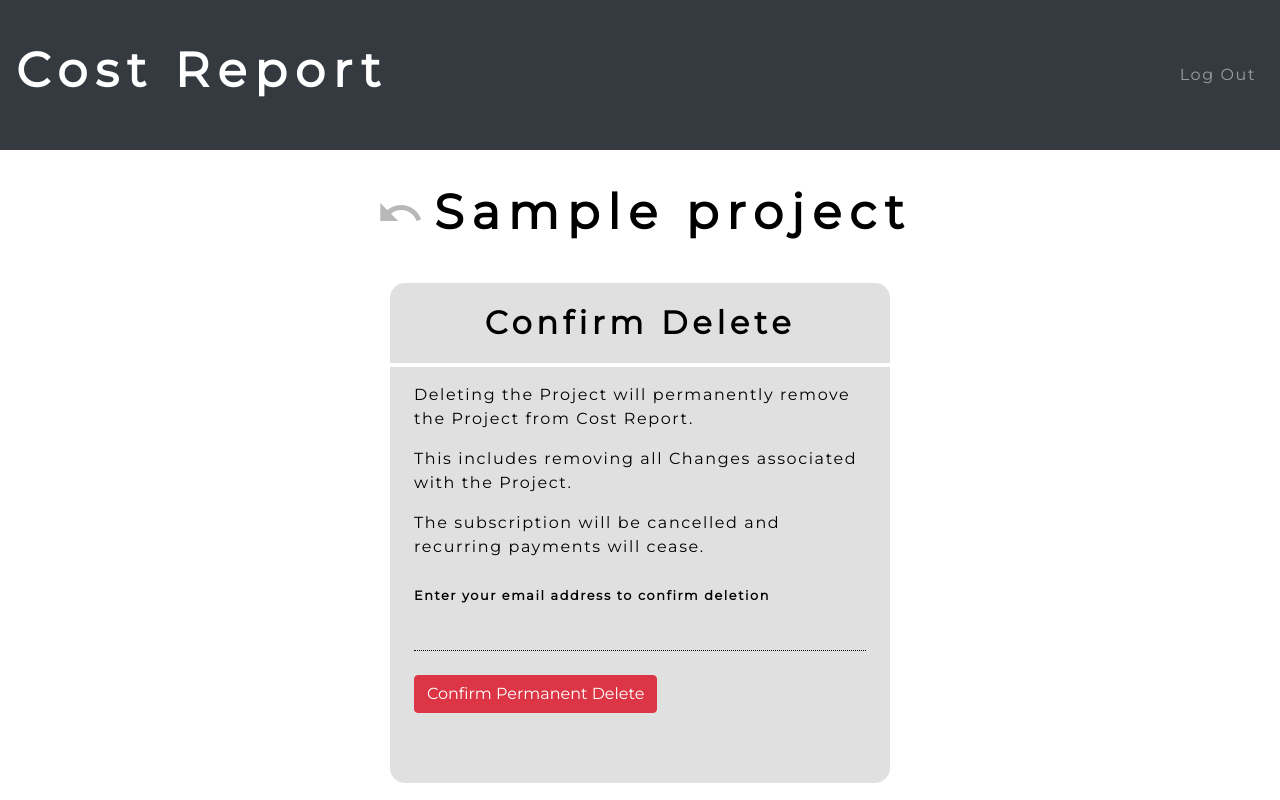
After one commit to dkeddie/MS4-Cost-Report, a Django app: page /project/delete_project/1/ in a window 1280 px wide. The commit adds this page. Run offline with Django 3.2, Linux system fonts and the light colour scheme; a user stored in the database is signed in; tables that the repository leaves empty hold one stand-in row (values such as "Sample post"); some libraries are stand-ins or nearby versions.

Commit message:
Feat: Option to Delete Project added to Project Admin View

```diff
--- a/home/views.py
+++ b/home/views.py
@@ -26,7 +26,6 @@ stripe.api_key = settings.STRIPE_SECRET_KEY
 def index(request):
     """ A view to return the index page """
     user = request.user
-    print(user.email)
 
     # Update User Profile details direct on the index page
     if request.POST:
--- a/payments/templates/payments/thank_you.html
+++ b/payments/templates/payments/thank_you.html
@@ -33,7 +33,7 @@
           <p>You can view and edit this subscription in the Project Admin panel, or click <a
               href="{% url 'project_admin' project_id %}"><strong>here</strong></a> to go there now</p>
           <br>
-          <p>You will shortly be re-directed back to the <a href="{% url 'home' %}"></a> page</p>
+          <p>You will shortly be re-directed back to the <a href="{% url 'home' %}">home</a> page</p>
         </div>
       </div>
 
--- a/payments/urls.py
+++ b/payments/urls.py
@@ -6,5 +6,6 @@ urlpatterns = [
     path('payment-method/', views.payment_method, name='payment_method'),
     path('thank_you/', views.card, name='card'),
     path('customer-portal/<stripe_user>/<project_id>', views.customer_portal, name='customer_portal'),
+    path('customer-portal-email/<stripe_user>/', views.customer_portal_email, name='customer_portal_email'),
     path('stripe-webhooks/', webhooks.stripe_webhooks, name='stripe_webhooks'),
 ]
--- a/project/templates/project/admin.html
+++ b/project/templates/project/admin.html
@@ -53,12 +53,15 @@
         </div>
       </form>
       <br>
-      <br>
         <div class="col-12 mx-2">
           <form method="POST" action="{% url 'customer_portal' stripeUser project.id %}">
             {% csrf_token %}
             <button class="btn btn-rect" type="submit">Manage Subscription</button>
           </form>
+      </div>
+      <br>
+      <div class="col-12 mx-2">
+        <a href="{% url 'delete_project' project.id %}" class="btn btn-delete">Delete Project</a>
       </div>
     </div>
 
--- /dev/null
+++ b/project/templates/project/delete_project.html
@@ -0,0 +1,54 @@
+{% extends "base.html" %}
+{% load static %}
+
+
+{% block page_header %}
+<div class="container header-container">
+  <div class="row">
+    <div class="col"></div>
+  </div>
+</div>
+{% endblock %}
+
+{% block content %}
+<div class="container">
+  <div class="row align-items-center" id="sub-heading">
+    <div class="d-inline-flex mx-auto">
+      <a href="{% url 'project_admin' project.id %}" class="my-auto mx-2">
+        <span class="material-icons-outlined">
+          undo
+        </span>
+      </a>
+      <h2 class="my-3 text-center">{{ project.project_name }}</h2>
+    </div>
+  </div>
+  <div class="row justify-content-center">
+
+    <!-- 'PROJECT DETAILS' CONTAINER -->
+    <div class="col-12 col-lg-6 m-2 content-box px-0" id="user-profile">
+      <h2 class="text-center mt-3">Confirm Delete</h2>
+      <hr>
+      <div class="mx-4">
+        <p>Deleting the Project will permanently remove the Project from Cost Report.</p>
+        <p>This includes removing all Changes associated with the Project.</p>
+        <p>The subscription will be cancelled and recurring payments will cease.</p>
+      </div>
+      <form action="{% url 'delete_project' project.id %}" method="POST" class="px-4 mt-4">
+        {% csrf_token %}
+        <label for="password">Enter your email address to confirm deletion</label>
+        <input type="text" class="form-control" id="email" name="email" required>
+        <button type="submit" class="mt-4 btn btn-danger">Confirm Permanent Delete</button>
+      </form>
+    </div>
+
+  </div>
+</div>
+
+{% endblock %}
+
+{% block postloadjs %}
+{{ block.super }}
+
+<script src="{% static 'project/js/project.js' %}"></script>
+
+{% endblock %}
--- /dev/null
+++ b/project/templates/project/emails/delete_project_email.txt
@@ -0,0 +1,6 @@
+Cost Report
+{{ project.project_name }} has been removed from Cost Report
+
+Removing the Project from Cost Report has removed all data associated with it and cancelled the subsription.
+
+With regards to the subscription, you can still access the Payment history and details through the payment portal here - {{ url }}
--- a/project/templates/project/emails/invitation.html
+++ b/project/templates/project/emails/invitation.html
@@ -1,11 +1,11 @@
 <div style="background-color: black; letter-spacing: 0.1rem; padding: 20px;">
   <a href="https://ms4-cost-report.herokuapp.com/">
-    <h3 style="color: white;">Cost Report</h3>
-    <h5 style="color: white;">Managing construction costs online</h5>
+    <h3 style="color: white; font-size: 36px;">Cost Report</h3>
+    <h5 style="color: white; font-size: 24px;">Managing construction costs online</h5>
   </a>
 </div>
 <br>
-<div>
+<div style="padding: 20px; font-size: 16px;">
   <p>{{ user.first_name }} {{ user.last_name }} would like you to join <strong>Cost Report</strong> to view and manage the costs for <strong>{{ project.project_name }}</strong> online.</p>
   <br>
   <p>Registration is free and you will be able to view this project whilst {{ user }} subscribes to utilise <strong>Cost Report</strong> for tracking the costs of this project.</p>
--- a/project/urls.py
+++ b/project/urls.py
@@ -9,4 +9,6 @@ urlpatterns = [
     path('add_user/<project_id>/', views.add_user, name='add_user'),
     path('delete_user/<project_id>/<project_user_id>/',
          views.delete_user, name='delete_user'),
+    path('delete_project/<project_id>/',
+         views.delete_project, name='delete_project'),
 ]
--- a/project/views.py
+++ b/project/views.py
@@ -1,10 +1,14 @@
 from django.shortcuts import render, get_object_or_404, redirect, reverse
+from django.contrib.auth.decorators import login_required
 from django.contrib import messages
 from django.utils.safestring import mark_safe
+from django.conf import settings
 
 from django.core.mail import send_mail
 from django.template.loader import render_to_string
 
+
+from django.contrib.sites.models import Site
 
 from .models import Project, ProjectUser, User
 from .forms import ProjectForm, ProjectUserForm
@@ -14,7 +18,14 @@ from payments.models import ProjectStripeDetails
 from profile.models import UserSubscriptionDetails
 from profile.forms import UserSubscriptionDetailsForm
 
+from dashboard.models import Change, ChangeAttachments
 
+import stripe
+
+stripe.api_key = settings.STRIPE_SECRET_KEY
+
+
+@login_required
 def create_project(request):
     """New Project"""
     subForm = UserSubscriptionDetailsForm()
@@ -30,6 +41,7 @@ def create_project(request):
         return redirect(reverse(subscribe, args=[project.id]))
 
 
+@login_required
 def subscribe(request, project_id):
     """Initiate new subscription and payment process"""
     user = get_object_or_404(User, id=request.user.id)
@@ -46,6 +58,7 @@ def subscribe(request, project_id):
     return render(request, template, context)
 
 
+@login_required
 def project_admin(request, project_id):
     """View Project Admin Page"""
     project = Project.objects.get(id=project_id)
@@ -79,6 +92,7 @@ def project_admin(request, project_id):
     return render(request, template, context)
 
 
+@login_required
 def add_user(request, project_id):
     """Add user to the Project in Project Admin page"""
     if request.method == 'POST':
@@ -140,6 +154,7 @@ def add_user(request, project_id):
         return redirect(reverse('project_admin', args=[project.id]))
 
 
+@login_required
 def delete_user(request, project_id, project_user_id):
     """Delete user from the Project"""
     projectuser = get_object_or_404(
@@ -152,3 +167,69 @@ def delete_user(request, project_id, project_user_id):
         f'deleted and will no longer have access to the Project')
 
     return redirect(reverse('project_admin', args=[project_id]))
+
+
+@login_required
+def delete_project(request, project_id):
+    """
+    View to confirm permanent deletion of project
+    """
+    project = get_object_or_404(Project, pk=project_id)
+
+    stripeDetails = get_object_or_404(ProjectStripeDetails, project=project)
+    stripeUser = stripeDetails.customer_id
+    stripeSub = stripeDetails.stripe_sub
+    url = request.build_absolute_uri(reverse('customer_portal_email', args=[stripeUser]))
+
+    if request.POST:
+        email = request.POST.get('email')
+        if email == request.user.email:
+
+            # cancel the Stripe subscription
+            stripe.Subscription.delete(stripeSub)
+
+            # Delete all attachments associated with the Project
+            changes = Change.objects.filter(project_id=project_id)
+            for change in changes:
+                attachments = change.attachment.all()
+                for a in attachments:
+                    a.delete()
+
+            # Delete the Project from the DB
+            project.delete()
+
+            context = {
+                'project': project,
+                'url': url
+            }
+
+            subject = f'{project.project_name} has been permanently deleted from Cost Report'
+            plain_message = render_to_string(
+                'project/emails/delete_project_email.txt', context)
+            from_email = 'Cost Report'
+            to = email
+            html_message = render_to_string(
+                'project/emails/delete_project_email.html', context)
+
+            send_mail(
+                    subject,
+                    plain_message,
+                    from_email,
+                    [to],
+                    fail_silently=False,
+                    html_message=html_message
+                    )
+
+            messages.success(request, f'{project.project_name} has been permanently deleted')
+            return redirect(reverse('home'))
+        else:
+            messages.error(request, f'The email address did not match')
+            return redirect(reverse('delete_project', args=[project_id]))
+
+    else:
+        template = "project/delete_project.html"
+        context = {
+            'project': project
+        }
+
+        return render(request, template, context)
--- a/static/css/base.css
+++ b/static/css/base.css
@@ -168,6 +168,18 @@ body {
   background-color: rgb(123, 123, 123) !important;
 }
 
+.btn-delete {
+  position: relative;
+  font-size: 1rem;
+  letter-spacing: 0.1rem;
+  background-color: rgb(202, 202, 202);
+  color: #fff;
+}
+
+.btn-delete:hover {
+  background-color: rgb(255, 152, 152) !important;
+}
+
 .btn-right-align {
   position: absolute;
   bottom: 25px;
```
Also changed, not shown: dashboard/admin.py (+8 -3 lines), payments/views.py (+12 -0 lines), project/templates/project/emails/delete_project_email.html (added, +14 -0 lines), README.md, README/ProjectDelete.gif (added), README/ProjectDeleteEmail.jpg (added), README/bug_newsub.gif (added).
